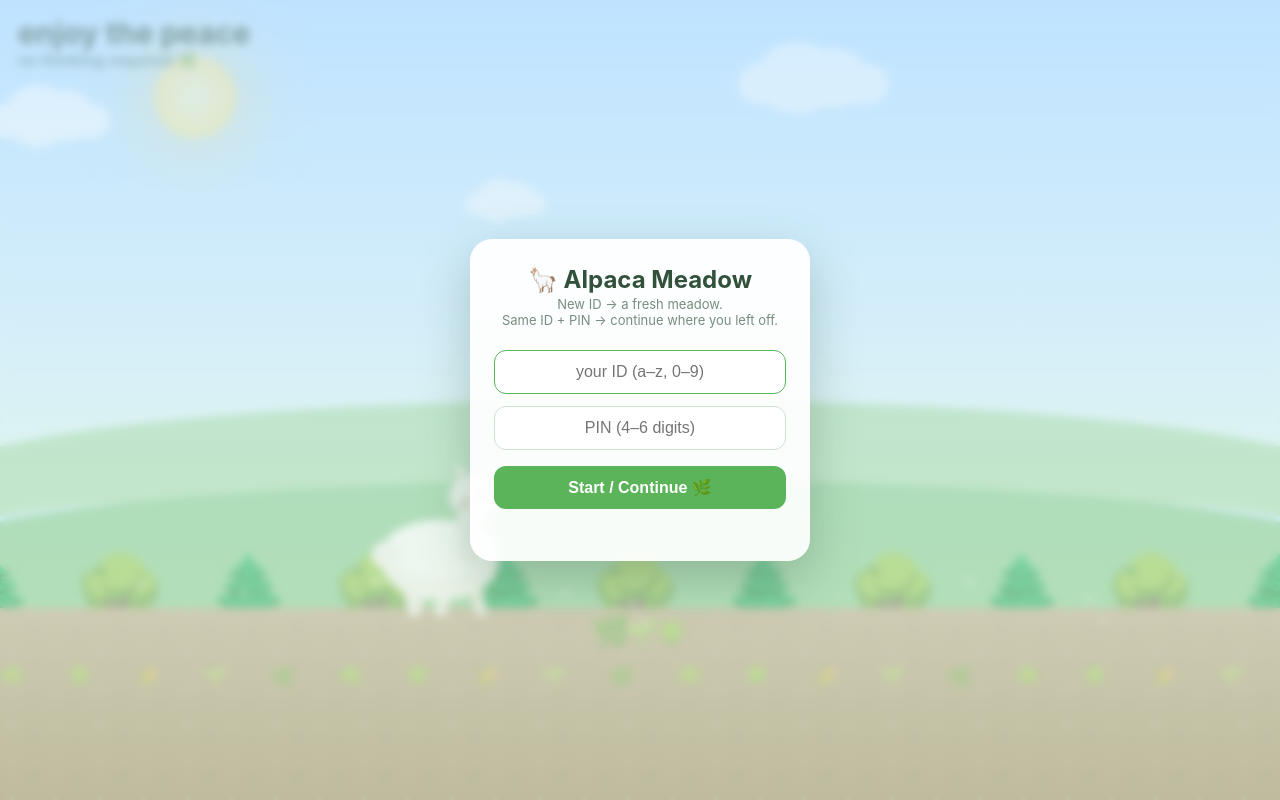
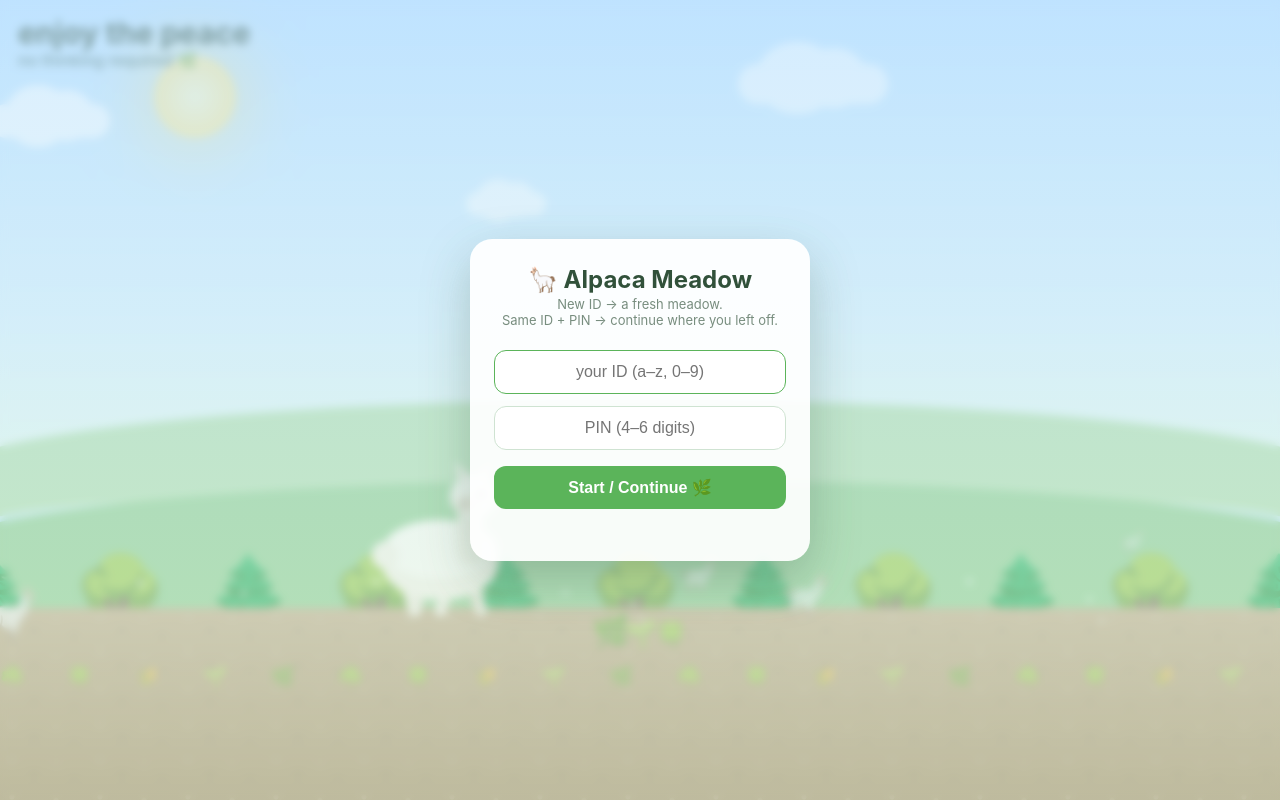
Before and after one commit to jungyeon2eo/alpacon-vibe-app, a FastAPI app: page / in a window 1280 px wide. Run offline with FastAPI, Linux system fonts and the light colour scheme.

Commit message:
polish: spread ghost alpacas so you stroll past them; add 5 perspective background alpacas
- ghost x-scale 0.16%->0.9%/m (±55m window) + per-player depth (height/size/opacity) so they de-cluster and slide past as you walk
- ambient background alpacas at varied depth/size/speed for a populated meadow

```diff
--- a/app/templates/index.html
+++ b/app/templates/index.html
@@ -74,6 +74,10 @@
 
     .pollen{position:absolute;width:5px;height:5px;border-radius:50%;background:rgba(255,255,255,.85);bottom:22%;animation:float 9s ease-in-out infinite}
     @keyframes float{0%,100%{transform:translateY(0);opacity:.5}50%{transform:translateY(-40px);opacity:.95}}
+
+    /* ambient background alpacas — perspective via size/height/speed */
+    .deco{position:absolute;transform:scaleX(-1);pointer-events:none;line-height:1;filter:grayscale(.15);animation:amble linear infinite}
+    @keyframes amble{from{left:108%}to{left:-12%}}
 
     /* alpaca — wrapper flips it to face right; svg does the trot bob */
     #alpacaWrap{position:absolute;left:calc(58% - 392px);bottom:21%;width:196px;transform:scaleX(-1)}
@@ -164,6 +168,14 @@
     <div class="layer near-trees" id="nearTrees"></div>
     <div class="ground"><div class="gravel"></div></div>
     <div class="layer flowers" id="flowers"></div>
+
+    <div id="deco">
+      <span class="deco" style="bottom:31%;font-size:22px;opacity:.4;animation-duration:85s;animation-delay:-8s">🦙</span>
+      <span class="deco" style="bottom:29%;font-size:27px;opacity:.46;animation-duration:72s;animation-delay:-40s">🦙</span>
+      <span class="deco" style="bottom:26%;font-size:34px;opacity:.54;animation-duration:58s;animation-delay:-20s">🦙</span>
+      <span class="deco" style="bottom:23%;font-size:42px;opacity:.6;animation-duration:50s;animation-delay:-63s">🦙</span>
+      <span class="deco" style="bottom:20%;font-size:52px;opacity:.68;animation-duration:40s;animation-delay:-30s">🦙</span>
+    </div>
 
     <div id="ghosts"></div>
 
@@ -260,10 +272,17 @@
     function renderGhosts(others,myDist){
       const ids=new Set(others.map(o=>o.id));
       others.forEach(o=>{
-        const x=50+(o.distance_m-myDist)*0.16; // 100m ≈ 16% of screen
-        if(x<-6||x>106){if(ghostEls[o.id]){ghostEls[o.id].remove();delete ghostEls[o.id];}return;}
+        const x=50+(o.distance_m-myDist)*0.9; // ~1m = 0.9% → on-screen window ≈ ±55m, so you stroll past them
+        if(x<-8||x>108){if(ghostEls[o.id]){ghostEls[o.id].remove();delete ghostEls[o.id];}return;}
         let el=ghostEls[o.id];
-        if(!el){el=document.createElement('div');el.className='ghost';el.innerHTML='<span class="tag"></span><span class="g-alpaca">🦙</span>';$('#ghosts').appendChild(el);ghostEls[o.id]=el;}
+        if(!el){
+          el=document.createElement('div');el.className='ghost';
+          el.innerHTML='<span class="tag"></span><span class="g-alpaca">🦙</span>';
+          const seed=[...o.id].reduce((a,c)=>a+c.charCodeAt(0),0),d=seed%4; // stable depth per player
+          el.style.bottom=(d*10)+'px';el.style.opacity=(0.5-d*0.06).toFixed(2);
+          el.querySelector('.g-alpaca').style.fontSize=(54-d*6)+'px';
+          $('#ghosts').appendChild(el);ghostEls[o.id]=el;
+        }
         el.querySelector('.tag').textContent=o.id+' · '+o.distance_m+'m';
         el.style.left=x+'%';
       });
```
